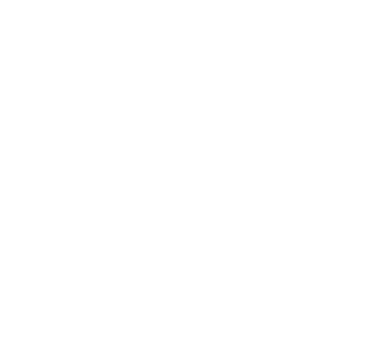
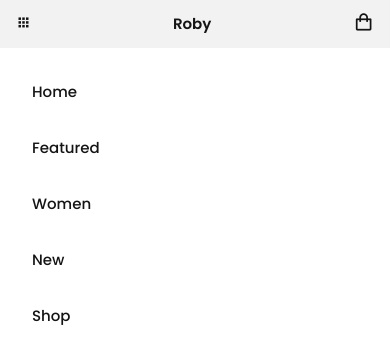
Before and after one commit to PepeRuizRod/MexiOutfits, a plain HTML site: page index.html in a window 390 px wide. Drawn offline with nearby package versions, Linux system fonts and the light colour scheme.

Commit message:
creamos las variables de css, y reusables, tambien avanzamos con el header y sus estilos

```diff
--- a/index.html
+++ b/index.html
@@ -8,12 +8,46 @@
     <link rel="stylesheet" href="static/css/styles.css" />
 
     <!-- ===== BOX ICONS ===== -->
+    <link
+      href="https://unpkg.com/boxicons@2.0.7/css/boxicons.min.css"
+      rel="stylesheet"
+    />
 
     <title>Ecommerce Website Sneakers</title>
   </head>
   <body>
     <!--===== HEADER =====-->
+    <header class="l-header" id="header">
+      <nav class="nav bd-grid">
+        <div class="nav__toggle" id="nav-toggle">
+          <i class="bx bxs-grid"></i>
+        </div>
+        <a href="" class="nav__logo">Roby</a>
 
+        <div class="nav__menu" id="nav-menu">
+          <ul class="nav__list">
+            <li class="nav__item">
+              <a href="#home" class="nav__link">Home</a>
+            </li>
+            <li class="nav__item">
+              <a href="#featured" class="nav__link">Featured</a>
+            </li>
+            <li class="nav__item">
+              <a href="#women" class="nav__link">Women</a>
+            </li>
+            <li class="nav__item">
+              <a href="#new" class="nav__link">New</a>
+            </li>
+            <li class="nav__item">
+              <a href="#" class="nav__link">Shop</a>
+            </li>
+          </ul>
+        </div>
+        <div class="nav__shop">
+          <i class="bx bx-shopping-bag"></i>
+        </div>
+      </nav>
+    </header>
     <main class="l-main">
       <!--===== HOME =====-->
 
@@ -33,6 +67,6 @@
     <!--===== FOOTER =====-->
 
     <!--===== MAIN JS =====-->
-    <script src=""></script>
+    <script src="static/js/main.js"></script>
   </body>
 </html>
--- a/src/styles.scss
+++ b/src/styles.scss
@@ -1,3 +1 @@
-* {
-  padding: 0;
-}
+@import "../src/globales";
```
Also changed, not shown: static/css/styles.css, 1 other file.
